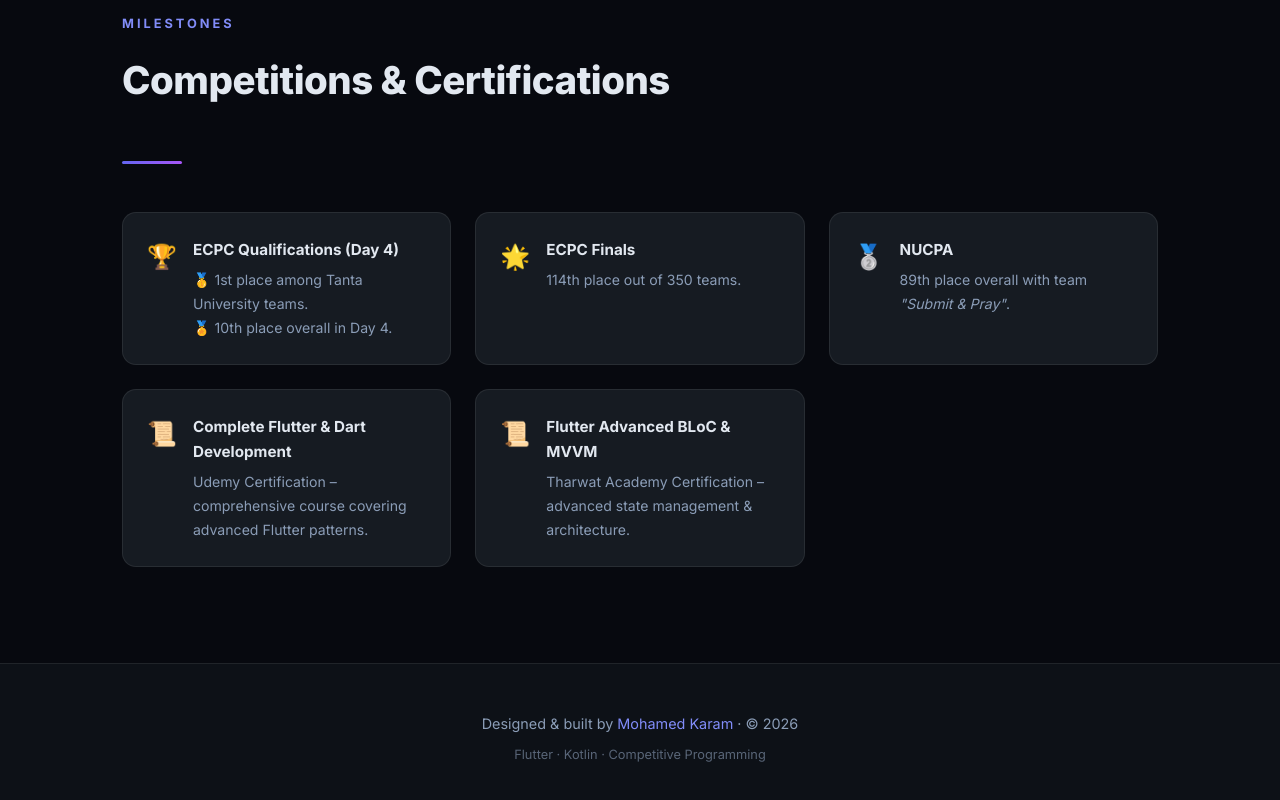
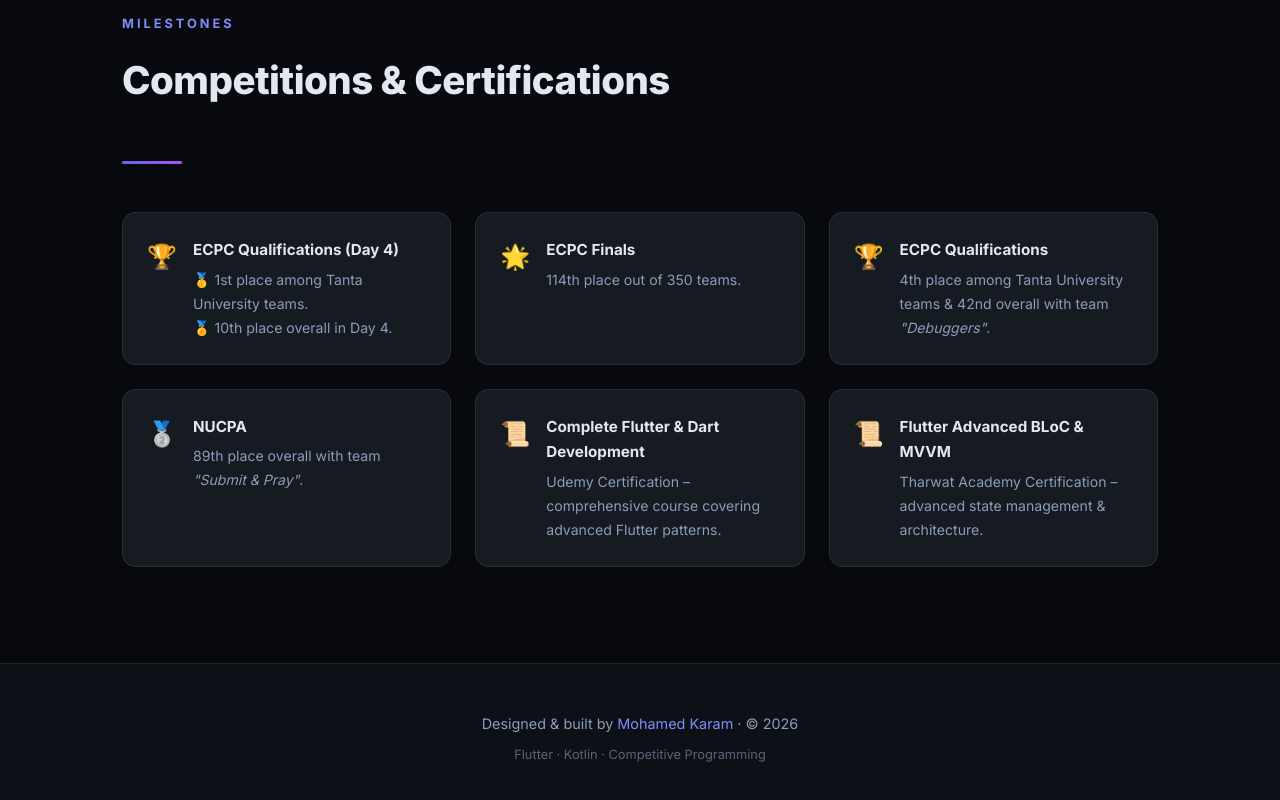
Before and after one commit to mohammed-karam/mohammed-karam.github.io, a plain HTML site: page index.html in a window 1280 px wide. Shown: the part 5109-5909 px from the top of the page. Drawn offline with Linux system fonts and the light colour scheme.

Commit message:
Update ECPC qualifications and finals achievements

```diff
--- a/index.html
+++ b/index.html
@@ -391,14 +391,17 @@
     <h2>Competitions &amp; Certifications</h2>
     <div class="divider"></div>
     <div class="ach-grid">
+        <!-- الإنجاز الجديد: ECPC Quals -->
         <div class="ach-card">
             <div class="ach-icon">🏆</div>
             <div>
-                <h4><a href="https://icpc.global/regionals/finder/ECPCQDAYSEVEN-2026/standings" target="_blank" style="text-decoration: none; color: inherit;">ECPC Qualifications (Day 4)</a></h4>
+                <h4><a href="https://icpc.global/ICPCID/OAHDXVB6MU5U" target="_blank" style="text-decoration: none; color: inherit;">ECPC Qualifications (Day 4)</a></h4>
                 <p>🥇 1st place among Tanta University teams.<br>
                 🏅 10th place overall in Day 4.</p>
             </div>
         </div>
+
+        <!-- الإنجاز الجديد: ECPC Finals -->
         <div class="ach-card">
             <div class="ach-icon">🌟</div>
             <div>
@@ -406,6 +409,17 @@
                 <p>114th place out of 350 teams.</p>
             </div>
         </div>
+
+        <!-- الإنجاز القديم: ECPC Quals (Debuggers) -->
+        <div class="ach-card">
+            <div class="ach-icon">🏆</div>
+            <div>
+                <h4><a href="https://icpc.global/regionals/finder/ECPCQDAYSEVEN-2026/standings" target="_blank" style="text-decoration: none; color: inherit;">ECPC Qualifications</a></h4>
+                <p>4th place among Tanta University teams &amp; 42nd overall with team <em>"Debuggers"</em>.</p>
+            </div>
+        </div>
+
+        <!-- مسابقة NUCPA -->
         <div class="ach-card">
             <div class="ach-icon">🥈</div>
             <div>
@@ -413,6 +427,8 @@
                 <p>89th place overall with team <em>"Submit &amp; Pray"</em>.</p>
             </div>
         </div>
+
+        <!-- الشهادات -->
         <div class="ach-card">
             <div class="ach-icon">📜</div>
             <div>
```
